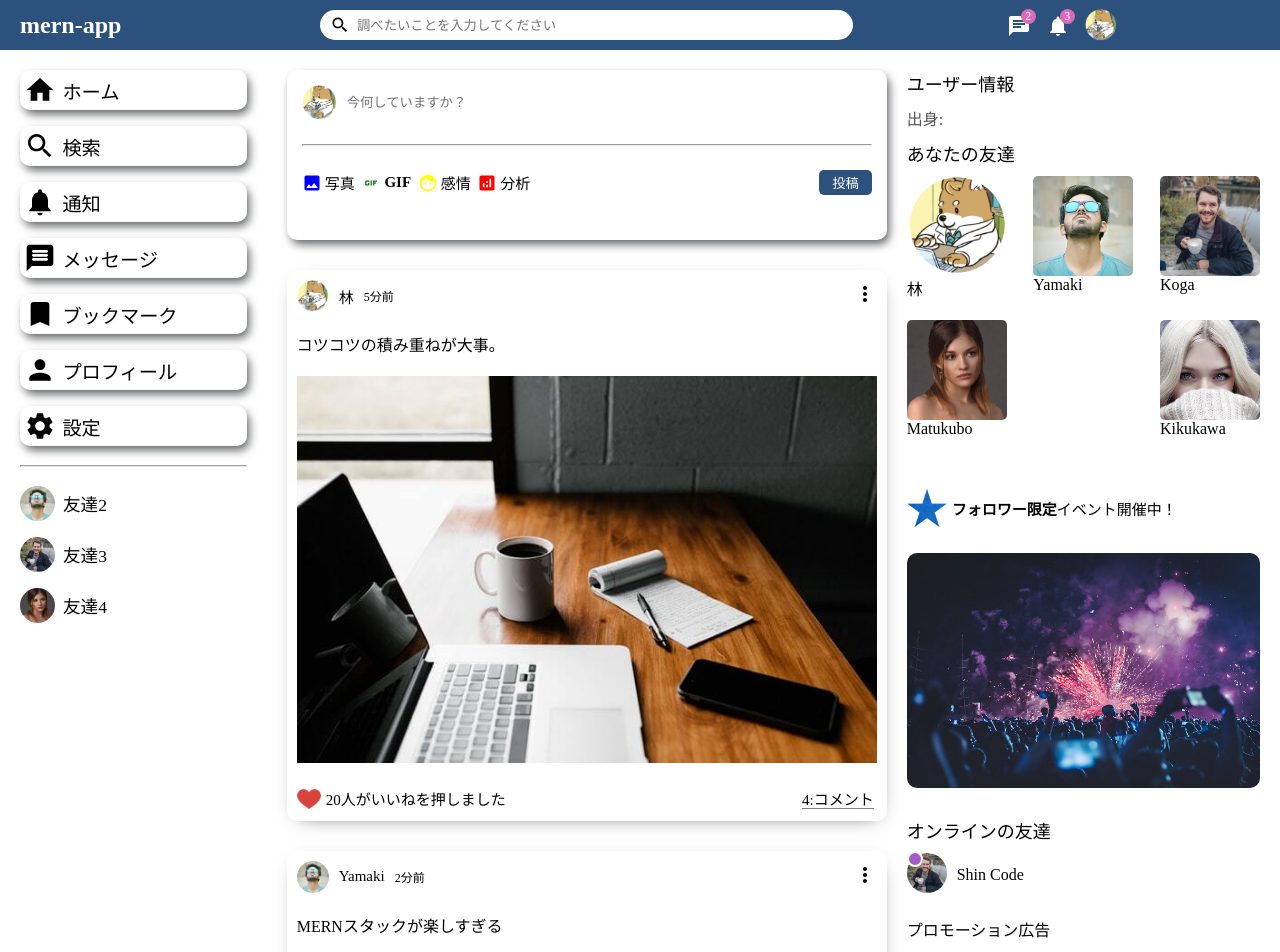
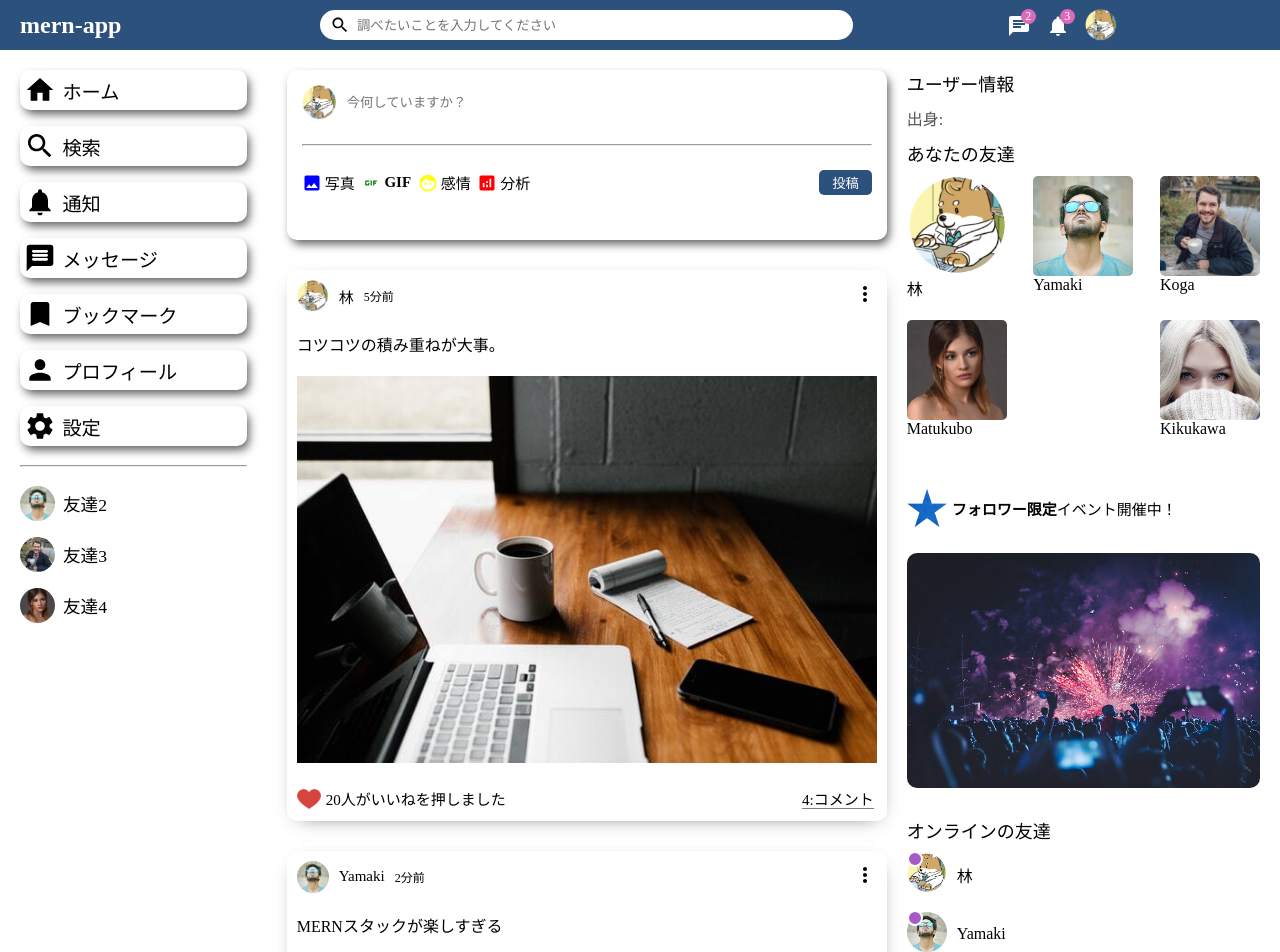
Before and after one commit to kouheihayashi78/mern-app, a React (Create React App) app in the folder frontend/: page / in a window 1280 px wide. Shown: the top 952 px of the page. Built offline with nearby package versions, Linux system fonts and the light colour scheme.

Commit message:
add:ライトバーでダミーデータを表示するように実装

```diff
--- /dev/null
+++ b/frontend/src/components/Online/Online.tsx
@@ -0,0 +1,15 @@
+import React from "react";
+
+const Online = ({ user }) => {
+  return (
+    <li className="rightbarFriend">
+      <div className="rightbarProfileImgContainer">
+        <img className="rightbarProfileImg" src={user.profilePicture} alt="" />
+        <span className="rightbarOnline"></span>
+      </div>
+      <span className="rightbarUsername">{user.username}</span>
+    </li>
+  );
+};
+
+export default Online;
--- a/frontend/src/components/rightbar/Rightbar.tsx
+++ b/frontend/src/components/rightbar/Rightbar.tsx
@@ -1,5 +1,7 @@
 import React from "react";
 import "./Rightbar.css";
+import { Users } from "../../dummyData.js";
+import Online from "../Online/Online.tsx";
 
 export function Rightbar() {
   const HomeRightbar = () => {
@@ -14,17 +16,9 @@ export function Rightbar() {
         <img className="rightbarAd" src="assets/ad.jpeg" alt="" />
         <h4 className="rightbarTitle">オンラインの友達</h4>
         <ul className="rightbarFriendList">
-          <li className="rightbarFriend">
-            <div className="rightbarProfileImgContainer">
-              <img
-                className="rightbarProfileImg"
-                src="assets/person/3.jpeg"
-                alt=""
-              />
-              <span className="rightbarOnline"></span>
-            </div>
-            <span className="rightbarUsername">Shin Code</span>
-          </li>
+          {Users.map((user) => (
+            <Online user={user} key={user.id} />
+          ))}
         </ul>
         <p className="promotionTitle">プロモーション広告</p>
         <img
```
